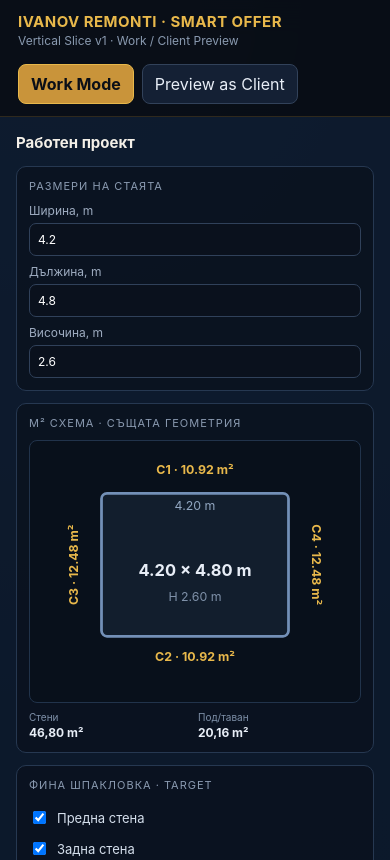
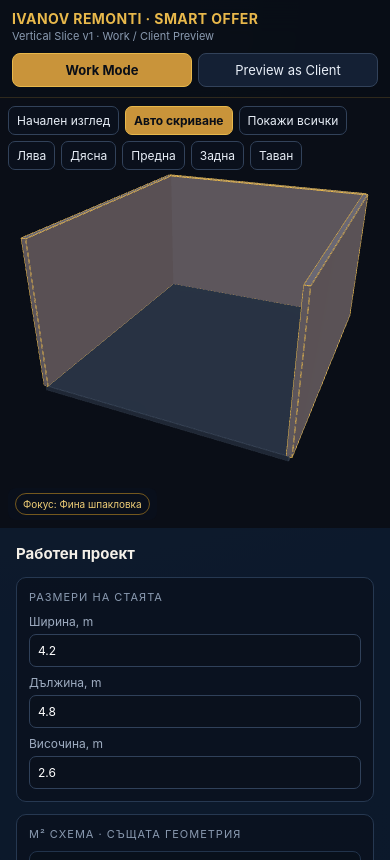
Before and after one commit to Traqnivanov/ivanov-remonti-3d, a website built with Vite: page apps/work/index.html in a window 390 px wide. Shown: the top 860 px of the page. Built offline with nearby package versions, Linux system fonts and the light colour scheme; animation ran at ten frames a second.

Commit message:
fix: prioritize 3d viewer in mobile layout

```diff
--- a/apps/work/src/main.ts
+++ b/apps/work/src/main.ts
@@ -89,7 +89,7 @@ app.innerHTML = `
         </div>
 
         <div class="viewer-note">
-          Влачи: завъртане · колелце: мащаб · клик: избери повърхност
+          <span class="viewer-help">Влачи: завъртане · колелце: мащаб · клик: избери повърхност</span>
           <div id="selectionChip"></div>
         </div>
       </section>
--- a/apps/work/src/styles.css
+++ b/apps/work/src/styles.css
@@ -218,11 +218,79 @@ input[type="number"] {
 }
 
 @media (max-width: 680px) {
-  .topbar { align-items: flex-start; flex-wrap: wrap; }
-  .mode-switch { margin-left: 0; width: 100%; }
-  .workspace { display: block; }
-  .panel.left { border-right: 0; border-bottom: 1px solid #22334c; }
-  .viewer-wrap { min-height: 430px; }
+  .topbar {
+    align-items: flex-start;
+    flex-wrap: wrap;
+    gap: 10px;
+    padding: 10px 12px;
+  }
+
+  .brand strong { font-size: 14px; }
+  .brand span { font-size: 11px; }
+
+  .mode-switch {
+    margin-left: 0;
+    width: 100%;
+    gap: 6px;
+  }
+
+  .mode-switch button {
+    flex: 1 1 0;
+    min-width: 0;
+    padding: 8px 9px;
+    font-size: 13px;
+  }
+
+  .workspace {
+    display: flex;
+    flex-direction: column;
+  }
+
+  .viewer-wrap {
+    order: 1;
+    min-height: 430px;
+  }
+
+  .panel.left {
+    order: 2;
+    border-right: 0;
+    border-bottom: 1px solid #22334c;
+  }
+
+  .panel.right {
+    order: 3;
+  }
+
+  .viewer-toolbar {
+    top: 8px;
+    left: 8px;
+    right: 8px;
+    gap: 6px;
+  }
+
+  .viewer-toolbar button {
+    padding: 7px 8px;
+    border-radius: 7px;
+    font-size: 12px;
+    line-height: 1.1;
+  }
+
+  .viewer-note {
+    left: 8px;
+    right: auto;
+    bottom: 8px;
+    padding: 5px 7px;
+    font-size: 11px;
+  }
+
+  .viewer-help { display: none; }
+
+  .focus-chip {
+    margin-top: 0;
+    padding: 4px 7px;
+    font-size: 10px;
+  }
+
   .dims { grid-template-columns: 1fr; }
 }
 
```
Also changed, not shown: apps/work/scripts/browser-smoke.mjs (+14 -0 lines).
